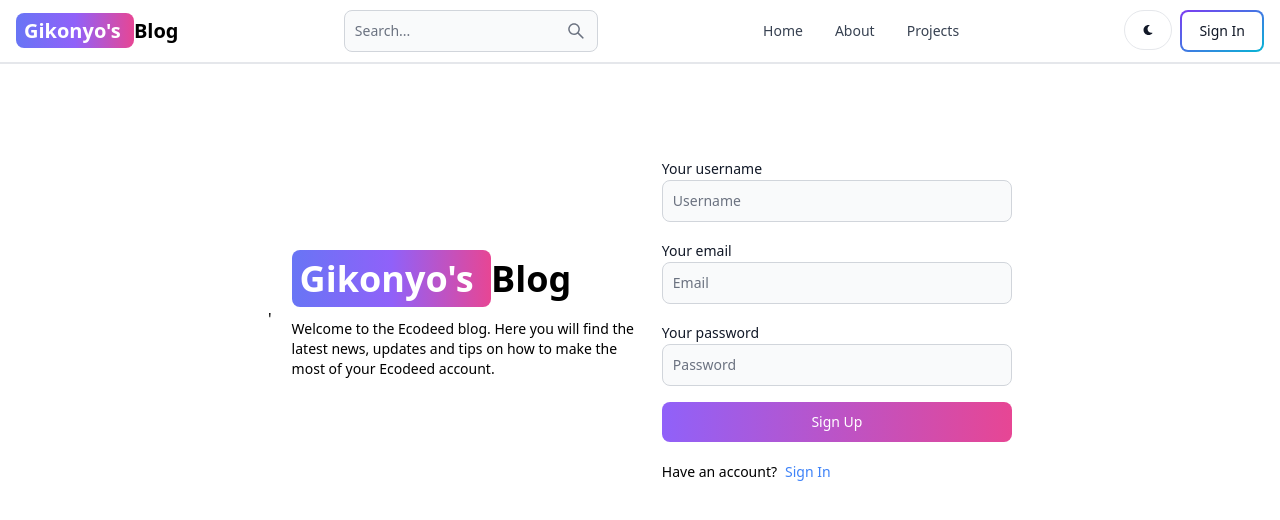
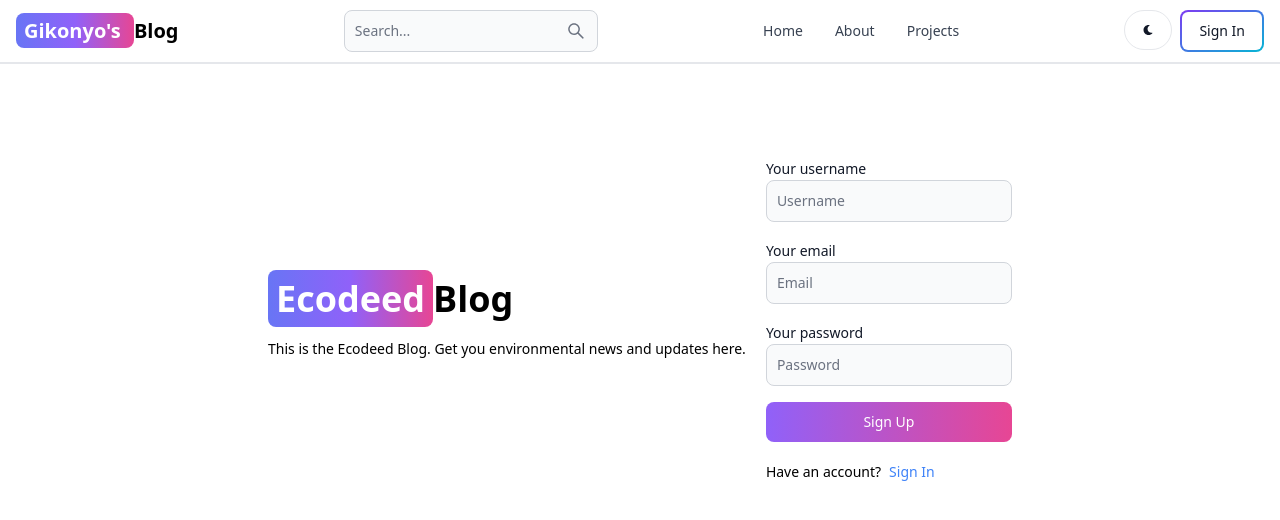
Before and after one commit to gikonyo-mwema/mern-blog, a React (Vite) app in the folder client/: page /sign-up in a window 1280 px wide. Shown: the top 520 px of the page. Built offline with nearby package versions, Linux system fonts and the light colour scheme.

Commit message:
Add functionality to sign up page

```diff
--- a/client/src/pages/SignUp.jsx
+++ b/client/src/pages/SignUp.jsx
@@ -1,55 +1,116 @@
-import { TextInput, Label, Button } from 'flowbite-react';
-import { Link } from 'react-router-dom';
-import React from 'react'
+import { Alert, Spinner, Button, Label, TextInput } from 'flowbite-react';
+import { useState } from 'react';
+import { Link, useNavigate } from 'react-router-dom';
 
 export default function SignUp() {
+  const [formData, setFormData] = useState({});
+  const [errorMessage, setErrorMessage] = useState(null);
+  const [loading, setLoading] = useState(false);
+  const navigate = useNavigate();
+
+  const handleChange = (e) => {
+    setFormData({ ...formData, [e.target.id]: e.target.value });
+  };
+
+  const handleSubmit = async (e) => {
+    e.preventDefault();
+    if (!formData.username || !formData.email || !formData.password) {
+      return setErrorMessage('All fields are required');
+    }
+    try {
+      setLoading(true);
+      setErrorMessage(null);
+      const res = await fetch('api/auth/signup', {
+        method: 'POST',
+        headers: {
+          'Content-Type': 'application/json',
+        },
+        body: JSON.stringify(formData),
+      });
+      const data = await res.json();
+      if (data.success === false) {
+        return setErrorMessage(data.message);
+      }
+      setLoading(false);
+      if (res.ok) {
+        navigate('/SignIn');
+      }
+    } catch (error) {
+      setErrorMessage(error.message);
+      setLoading(false);
+    }
+  };
+
   return (
     <div className='min-h-screen mt-20'>
-      <div className='flex p-3 max-w-3xl mx-auto flex-col md:flex-row md:items-center gap-5'>'
-        {/* left side */}
-        <div className='flex-1'>
-        <Link
-          to="/"
-          className=' font-bold dark:text-white text-4xl'  >
-            <span className='px-2 py-1 bg-gradient-to-r from-indigo-500 via-purple-500 to-pink-500 rounded-lg text-white'> Gikonyo's </span>
-            Blog
-        </Link>
-        <p className='text-sm mt-5'>
-          Welcome to the Ecodeed blog. Here you will find the latest news, updates and tips on how to make the most of your Ecodeed account.
-        </p>
-
+      <div className='flex p-3 max-w-3xl mx-auto flex-col md:flex-row md:items-center gap-5'>
+        {/* left */}
+        <div className=''>
+          <Link to ='/' className='font-bold dark:text-white text-4xl'>
+          <span className='px-2 py-1 bg-gradient-to-r from-indigo-500 via-purple-500 to-pink-500 rounded-lg text-white'>
+            Ecodeed
+          </span>
+          Blog
+          </Link>
+          <p className='text-sm mt-5'>
+            This is the Ecodeed Blog. Get you environmental news and updates here.
+          </p>
         </div>
 
-        {/* right side */}
-
+        {/* right */}
         <div className='flex-1'>
-          <form className='flex flex-col gap-4'>
+          <form className='flex flex-col gap-4' onSubmit={handleSubmit}>
             <div>
-              <Label value="Your username" />
-              <TextInput type='text' placeholder='Username' id='username' />
-
+              <Label value='Your username' />
+              <TextInput
+                type='text'
+                placeholder='Username'
+                id='username'
+                onChange={handleChange}
+              />
             </div>
-            <div >
-              <Label value="Your email" />
-              <TextInput type='text' placeholder='Email' id='email' />
-
+            <div>
+              <Label value='Your email' />
+              <TextInput
+                type='email'
+                placeholder='Email'
+                id='email'
+                onChange={handleChange}
+              />
             </div>
-            <div >
-              <Label value="Your password" />
-              <TextInput type='text' placeholder='Password' id='password' />
-
+            <div>
+              <Label value='Your password' />
+              <TextInput
+                type='password'
+                placeholder='Password'
+                id='password'
+                onChange={handleChange}
+              />
             </div>
-            <Button gradientDuoTone='purpleToPink' type="submit" >
-              Sign Up
+            <Button gradientDuoTone='purpleToPink' type='submit' disabled={loading}>
+              {loading ? (
+                <>
+                  <Spinner size='sm' />
+                  <span className='pl-3'> Loading...</span>
+                </>
+              ) : (
+                'Sign Up'
+              )}
             </Button>
           </form>
           <div className='flex gap-2 text-sm mt-5'>
-            <span>Have an account? </span>
-            <Link to='/sign-in' className='text-blue-500'>Sign In</Link>
-
+            <span>Have an account?</span>
+            <Link to='/SignIn' className='text-blue-500'>
+              Sign In
+            </Link>
           </div>
+          {errorMessage && (
+            <Alert className='mt-5' color='failure'>
+              {errorMessage}
+            </Alert>
+          )}
         </div>
       </div>
     </div>
-  )
+  );
 }
--- a/client/vite.config.js
+++ b/client/vite.config.js
@@ -3,5 +3,13 @@
 
 // https://vite.dev/config/
 export default defineConfig({
+  server: {
+    proxy: {
+      '/api': {
+        target: 'http://localhost:8000',
+        secure: false,
+      },
+    },
+  },
   plugins: [react()],
-})
+});
```
